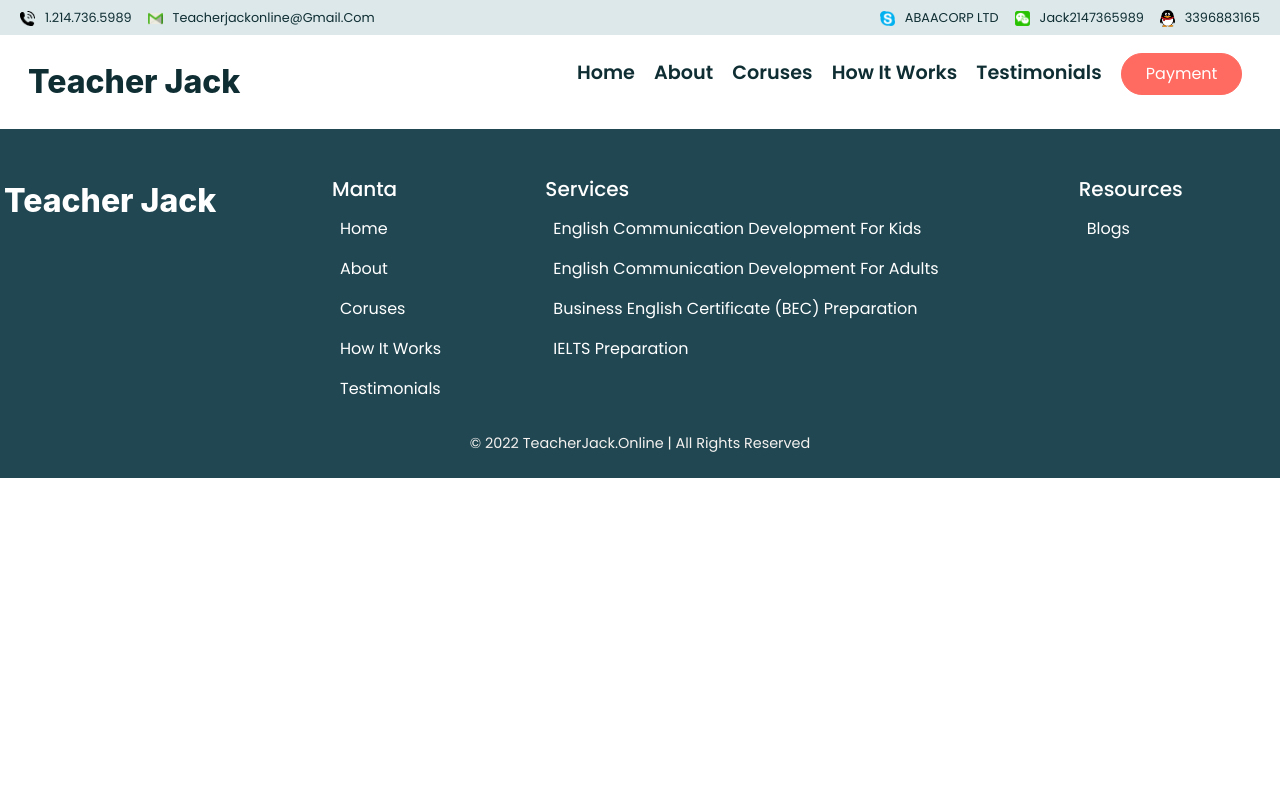
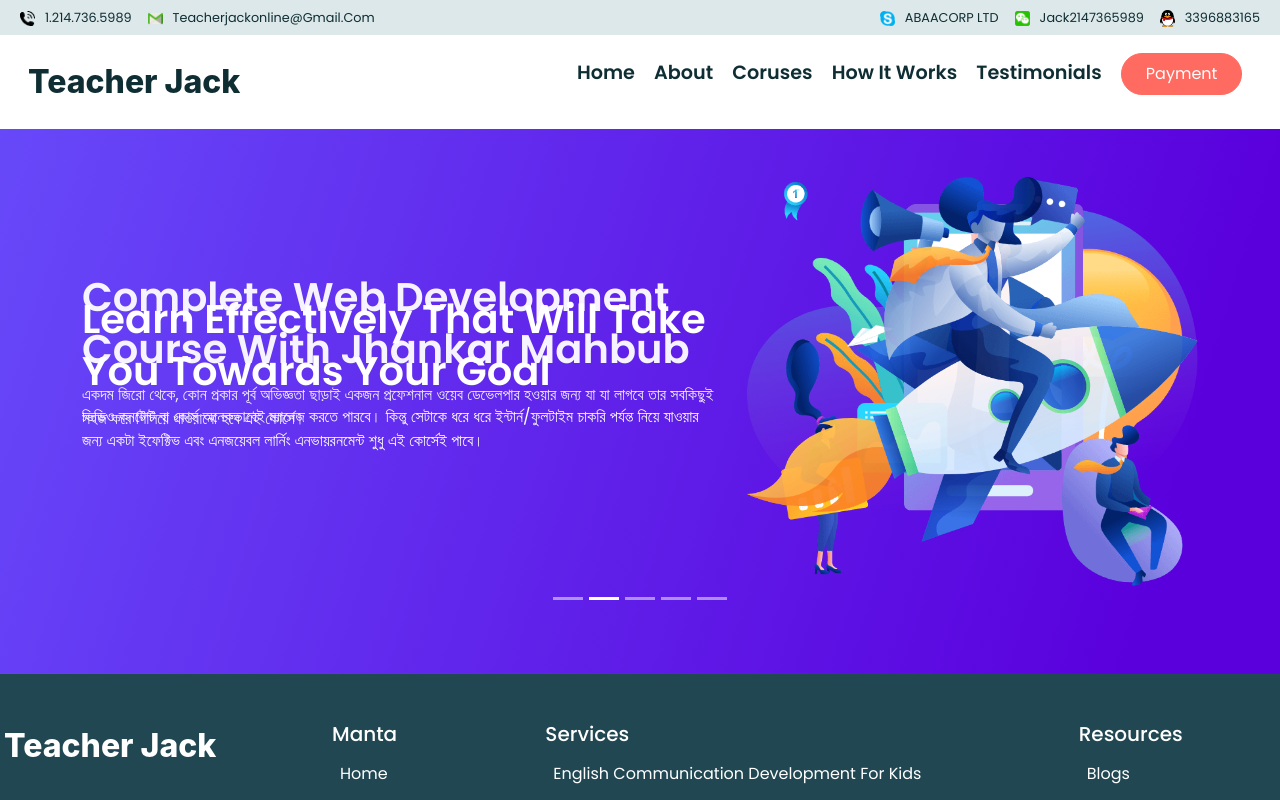
Before and after one commit to Foyezs-Work/teacher-jack-online, a React (Create React App) app: page /infopack in a window 1280 px wide. Shown: the top 800 px of the page. Built offline with nearby package versions, Linux system fonts and the light colour scheme.

Commit message:
coruse banner add

```diff
--- a/src/assets/css/style.css
+++ b/src/assets/css/style.css
@@ -56,7 +56,7 @@ ul li {
 .content_title {
   text-transform: capitalize;
   font-weight: 600;
-  font-size: 3rem;
+  font-size: 2.5rem;
   line-height: 1.3;
 }
 
@@ -236,13 +236,33 @@ ul li {
   border: 0;
 }
 
-.course_list li{
+.course_list li {
   font-size: 1.2rem;
   font-weight: 600;
   margin: 10px 0px;
   cursor: pointer;
 }
 /*=============================== Course Section Close ========================*/
+/*=============================== Package Info Start ========================*/
+.pack_banner_container {
+  background: linear-gradient(107.07deg, #684efb -6.64%, #5a00dd 89.11%);
+  background: linear-gradient(107.07deg, #684efb -6.64%, #5a00dd 89.11%);
+  position: relative;
+  background-size: cover;
+  background-position: bottom;
+  background-repeat: no-repeat;
+}
+
+.pack_banner_carousel_inner {
+  position: relative !important;
+  left: 0;
+  right: 0;
+}
+
+.carousel-control-next, .carousel-control-prev {
+  display: none;
+}
+/*=============================== Package Info Close ========================*/
 
 /*=========================== Footer Section Start ==========================*/
 #footer_section {
--- a/src/assets/datas/packInfo.js
+++ b/src/assets/datas/packInfo.js
@@ -11,4 +11,28 @@ export const packageData = [
         details: "ভিডিও কনটেন্ট বা কোর্স অনেকভাবেই ম্যানেজ করতে পারবে। কিন্তু সেটাকে ধরে ধরে ইন্টার্ন/ফুলটাইম চাকরি পর্যন্ত নিয়ে যাওয়ার জন্য একটা ইফেক্টিভ এবং এনজয়েবল লার্নিং এনভায়রনমেন্ট শুধু এই কোর্সেই পাবে।",
         img: package1
     },
+    {
+        id: "package-200002",
+        title: "Complete Web Development Course with Jhankar Mahbub",
+        details: "একদম জিরো থেকে, কোন প্রকার পূর্ব অভিজ্ঞতা ছাড়াই একজন প্রফেশনাল ওয়েব ডেভেলপার হওয়ার জন্য যা যা লাগবে তার সবকিছুই সহজ করে গিলিয়ে খাওয়ানো হবে এই কোর্সে।",
+        img: package2
+    },
+    {
+        id: "package-200003",
+        title: "Build 12 professional projects while learning",
+        details: "কোর্সের অংশ হিসেবে হাতে কলমে নতুন ১২ টা প্রজেক্ট (এসাইনমেন্ট) করবে তুমি। আমরা তোমার প্রজেক্ট এর ফিডব্যাক দিবো। মার্কস দিবো। যাতে প্রফেশনাল ওয়েবসাইট বানিয়েই চাকরির ইন্টারভিউতে যেতে পারো। 💪",
+        img: package3
+    },
+    {
+        id: "package-200004",
+        title: "Got stuck? We will always be there for you",
+        details: "২৪ ঘন্টার মধ্যে কোর্স রিলেটেড সকল প্রশ্নের উত্তর দেয়ার জন্য 16 জন প্রফেশনাল ওয়েব ডেভেলপার স্ট্যান্ডবাই থাকে (ছুটির দিন বাদে)। প্রতিদিন তিনবার গুগল মিট এ স্ক্রিনশেয়ার করে সমস্যা সমাধান করতে পারবে। 🥊",
+        img: package4
+    },
+    {
+        id: "package-200005",
+        title: "Master everything you need to become a web developer",
+        details: "ফ্রন্টএন্ড (HTML, CSS, JavaScript, ES6, bootstrap, React, charting), ব্যাকএন্ড (node, express, API), ডাটাবেজ (mongodb), ক্রোম ডেভ টুল, হোস্টিং, গিটহাব, ইন্টারভিউ প্রবলেম সলভিং - সবকিছু!",
+        img: package5
+    },
 ]
--- a/src/components/package/PackageBanner.jsx
+++ b/src/components/package/PackageBanner.jsx
@@ -1,10 +1,38 @@
 import React from 'react';
+import Carousel from 'react-bootstrap/Carousel';
+import { packageData } from '../../assets/datas/packInfo';
 
 const PackageBanner = () => {
     return (
-        <div>
+        <section className='pack_banner_container section_padding'>
 
-        </div>
+            <div className="container">
+                <Carousel fade>
+                    {
+                        packageData.length > 0 && packageData.map((pack, index) => (
+                            <Carousel.Item key={index + 1}>
+
+                                <Carousel.Caption className='pack_banner_carousel_inner'>
+                                    <div className="pack_carousel_content row align-items-center">
+                                        <div className='col-md-7'>
+                                            <div className='text-start'>
+                                                <h2 className="content_title">{pack.title}</h2>
+                                                <p>{pack.details}</p>
+                                            </div>
+                                        </div>
+                                        <div className="col-md-5">
+                                            <div className="pack_carousel_img">
+                                                <img src={pack.img} alt="" className='img-fluid' />
+                                            </div>
+                                        </div>
+                                    </div>
+                                </Carousel.Caption>
+                            </Carousel.Item>
+                        ))
+                    }
+                </Carousel>
+            </div>
+        </section>
     );
 };
 
--- a/src/pages/Infopack.jsx
+++ b/src/pages/Infopack.jsx
@@ -1,10 +1,12 @@
 import React from 'react';
+import PackageBanner from '../components/package/PackageBanner';
 import MainLayout from '../layouts/MainLayout';
 
 const Infopack = () => {
     return (
         <MainLayout title="Package">
 
+            <PackageBanner />
         </MainLayout>
     );
 };
```
